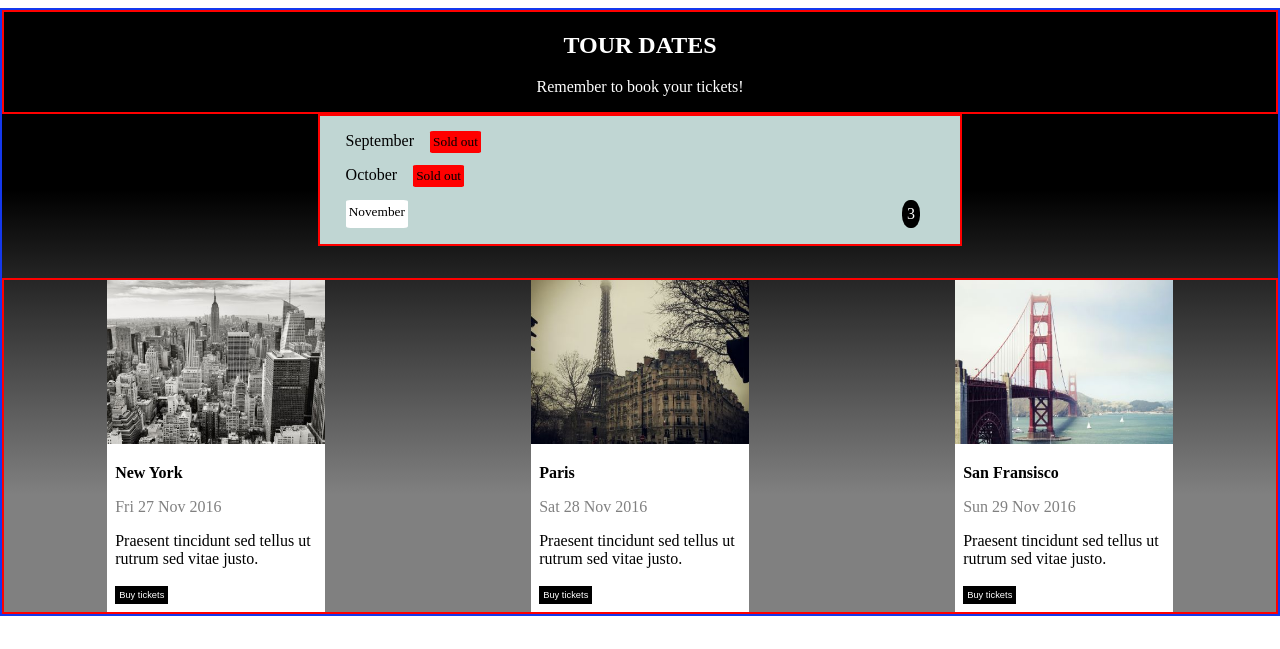
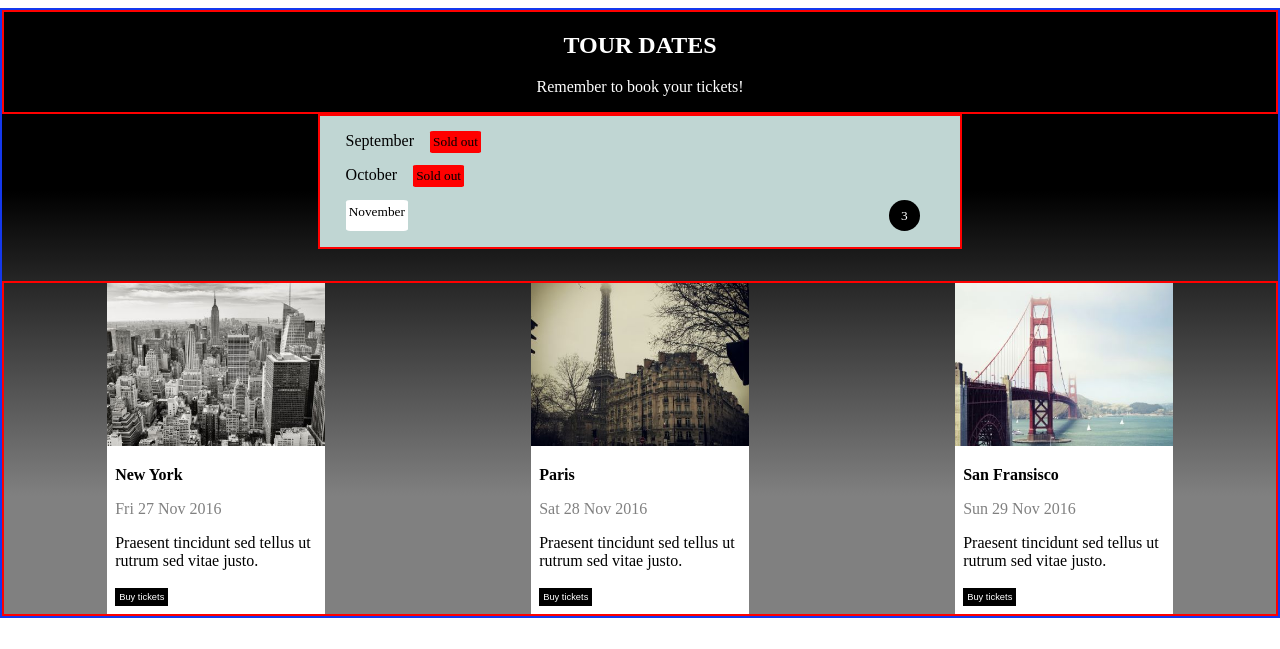
Before and after one commit to codegrann/The-Band, a PHP site: page / in a window 1280 px wide. Shown: the part 1285-1934 px from the top of the page. Run offline with PHP 8.4, Linux system fonts and the light colour scheme.

Commit message:
increased border radius and reduced font size of the counter icon in sold tickets

```diff
--- a/style.css
+++ b/style.css
@@ -220,8 +220,9 @@ body{
 #p_flex a{
     background-color: black;
     color: white;
-    border-radius: 45%;
-    padding: 5px;
+    font-size: 10pt;
+    border-radius: 50%;
+    padding: 1.2% 2%;
     margin-right: 2.5rem;
     text-decoration: none;
 }
```
